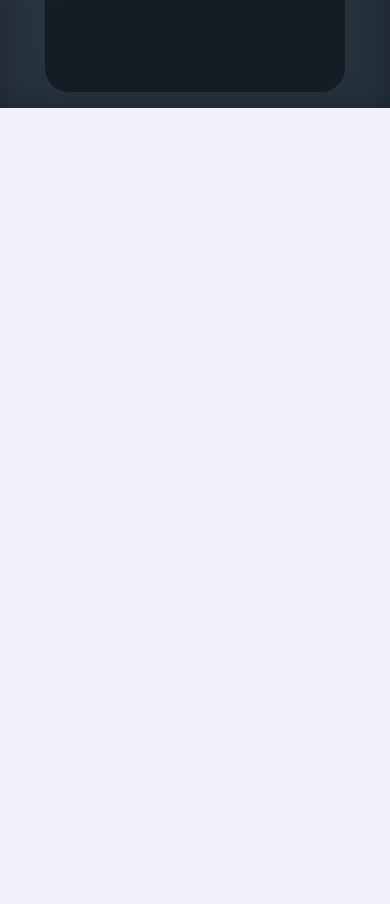
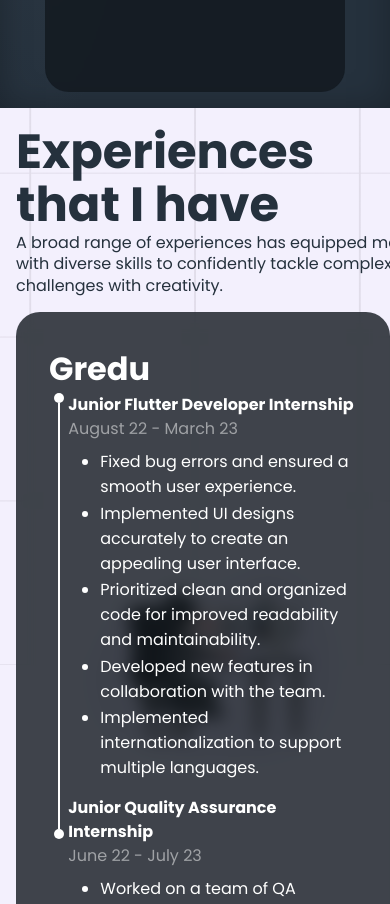
Before and after one commit to novalarama/Portfolio-Website, a React (Create React App) app: page / in a window 390 px wide. Shown: the part 5240-6144 px from the top of the page. Before the commit the page ends 5348 px from the top, so only its background shows below. Built offline with nearby package versions, Linux system fonts and the light colour scheme.

Commit message:
Experiences Responsive Section

```diff
--- a/src/components/MoreCard/MoreCard.css
+++ b/src/components/MoreCard/MoreCard.css
@@ -13,13 +13,3 @@
     justify-content: center;
     align-items: center;
 }
-
-.more-card>:nth-child(1) {
-
-}
-
-/* @media (max-width: 768px) {
-    .more-card{
-        margin-bottom: 1rem;
-    }
-} */
--- a/src/pages/Achievements/Achievements.css
+++ b/src/pages/Achievements/Achievements.css
@@ -1,5 +1,5 @@
 .a-bg {
-    position: absolute;
+    position: relative;
     left: 0;
     right: 0;
     width: 100%;
--- /dev/null
+++ b/src/pages/Experiences/Experiences.css
@@ -0,0 +1,156 @@
+.experiences {
+    position: relative;
+    display: flex;
+    height: 64vh;
+    margin-top: 6rem;
+    text-align: left;
+}
+
+.ex-left {
+    flex: 1;
+    display: flex;
+    flex-direction: column;
+}
+
+.ex-left>:nth-child(1) {
+    font-weight: 700;
+    font-size: 48px;
+    line-height: 110%;
+    color: #25313D;
+}
+
+.ex-left>:nth-child(2) {
+    font-weight: 400;
+    font-size: 16px;
+    line-height: 134.5%;
+    color: #25313D;
+}
+
+.ex-right {
+    display: flex;
+    flex: 1;
+    align-items: center;
+    justify-content: center;
+}
+
+.ex-right>:nth-child(1) {
+    width: 100%;
+}
+
+.ex-card {
+    margin-top: 1rem;
+    background: rgba(18, 24, 30, 0.8);
+    border: 1px solid rgba(18, 24, 30, 0.01);
+    backdrop-filter: blur(8.5px);
+    border-radius: 24px;
+    padding: 2rem;
+    color: white;
+}
+
+.ex-card>:nth-child(1) {
+    font-weight: 700;
+    font-size: 32px;
+    line-height: 48px;
+}
+
+.ex-detail {
+    display: flex;
+}
+
+.ex-timeline {
+    flex: 0.2;
+    display: flex;
+    flex-direction: column;
+    align-items: center;
+}
+
+.ex-circular {
+    width: 10px;
+    height: 10px;
+    background-color: white;
+    border-radius: 50%;
+}
+
+.ex-line {
+    width: 2px;
+    flex: 0.57;
+    background-color: white;
+}
+
+.ex-desc {
+    flex: 3;
+}
+
+.ex-desc-newest,
+.ex-desc-oldest {
+    margin-bottom: 1rem;
+}
+
+.ex-desc-newest p,
+.ex-desc-oldest p {
+    font-weight: bold;
+}
+
+.ex-desc-newest ul,
+.ex-desc-oldest ul {
+    margin-top: 0.5rem;
+    margin-bottom: 0;
+}
+
+.ex-desc-newest li,
+.ex-desc-oldest li {
+    margin-bottom: 0.1rem;
+    margin-left: 2rem;
+}
+
+.ex-desc-newest>:nth-child(1),
+.ex-desc-oldest>:nth-child(1) {
+    font-weight: 700;
+    font-size: 16px;
+    line-height: 24px;
+}
+
+.ex-desc-newest>:nth-child(2),
+.ex-desc-oldest>:nth-child(2) {
+    font-weight: 500;
+    font-size: 16px;
+    line-height: 24px;
+    color: rgba(255, 255, 255, 0.5);
+}
+
+@media (max-width:1200px) {
+    .experiences{
+        justify-content: center;
+        align-items: center;
+    }
+    .ex-left{
+        position: absolute;
+    }
+    .ex-right{
+        justify-content: center;
+        align-items: center;
+    }
+    .ex-right>:nth-child(1){
+        width: 72%;
+    }
+    .ex-line {
+        width: 2px;
+        flex: 0.52;
+        background-color: white;
+    }
+}
+
+@media (max-width:768px) {
+    .experiences{
+        top: 16rem;
+        margin: 16px ;
+    }
+    .ex-card{
+        width: 96%;
+    }
+    .ex-line {
+        width: 2px;
+        flex: 0.56;
+        background-color: white;
+    }
+}
--- /dev/null
+++ b/src/pages/Experiences/Experiences.js
@@ -0,0 +1,48 @@
+import React from 'react'
+import "./Experiences.css";
+
+export default function Experiences() {
+    return (
+        <section id='experiences'>
+            <div className="experiences flexCenter paddings innerWidth h-container">
+                <div className='ex-left'>
+                    <p>Experiences that I have</p>
+                    <p>A broad range of experiences has equipped me with diverse skills to confidently tackle complex challenges with creativity.</p>
+                    <div className='ex-card'>
+                        <p>Gredu</p>
+                        <div className='ex-detail'>
+                            <div className='ex-timeline'>
+                                <div className='ex-circular'></div>
+                                <div className='ex-line'></div>
+                                <div className='ex-circular'></div>
+                            </div>
+                            <div className='ex-desc'>
+                                <div className='ex-desc-newest'><p>Junior Flutter Developer Internship</p>
+                                    <p>August 22 - March 23</p>
+                                    <ul>
+                                        <li>Fixed bug errors and ensured a smooth user experience.</li>
+                                        <li>Implemented UI designs accurately to create an appealing user interface.</li>
+                                        <li>Prioritized clean and organized code for improved readability and maintainability.</li>
+                                        <li>Developed new features in collaboration with the team.</li>
+                                        <li>Implemented internationalization to support multiple languages.</li>
+                                    </ul></div>
+                                <div className='ex-desc-oldest'><p>Junior Quality Assurance Internship</p>
+                                    <p>June 22 - July 23</p>
+                                    <ul>
+                                        <li>Worked on a team of QA engineers and developers.</li>
+                                        <li>Responsible for testing both web and mobile applications.</li>
+                                        <li>Using a variety of testing tools, including Postman and JIRA.</li>
+                                        <li>Worked closely with developers to identify and fix defects.</li>
+                                        <li>I was able to successfully complete all of my assigned tasks.</li>
+                                    </ul></div>
+                            </div>
+                        </div>
+                    </div>
+                </div>
+                <div className='ex-right'>
+                    <img src='./assets/photo/Experiences.png' />
+                </div>
+            </div>
+        </section>
+    )
+}
--- a/src/pages/Main.js
+++ b/src/pages/Main.js
@@ -3,6 +3,7 @@
 import Educations from "../pages/Educations/Educations";
 import Skills from "../pages/Skills/Skills";
 import Achievements from "./Achievements/Achievements";
+import Experiences from "./Experiences/Experiences";
 
 export default function Main () {
     return (
@@ -12,6 +13,7 @@
             <Educations />
             <Skills />
             <Achievements />
+            <Experiences />
         </div>
     )
 }
```
Also changed, not shown: public/assets/photo/Experiences.png (added).
